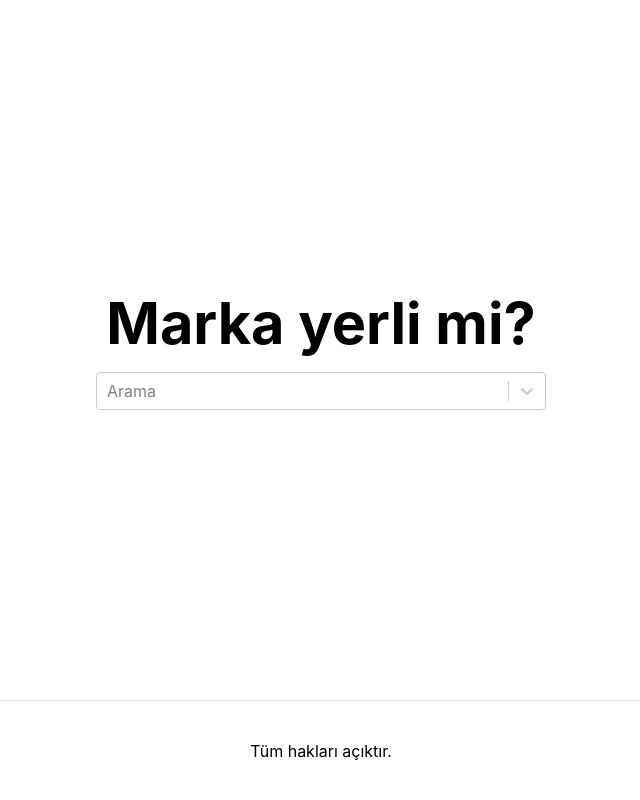
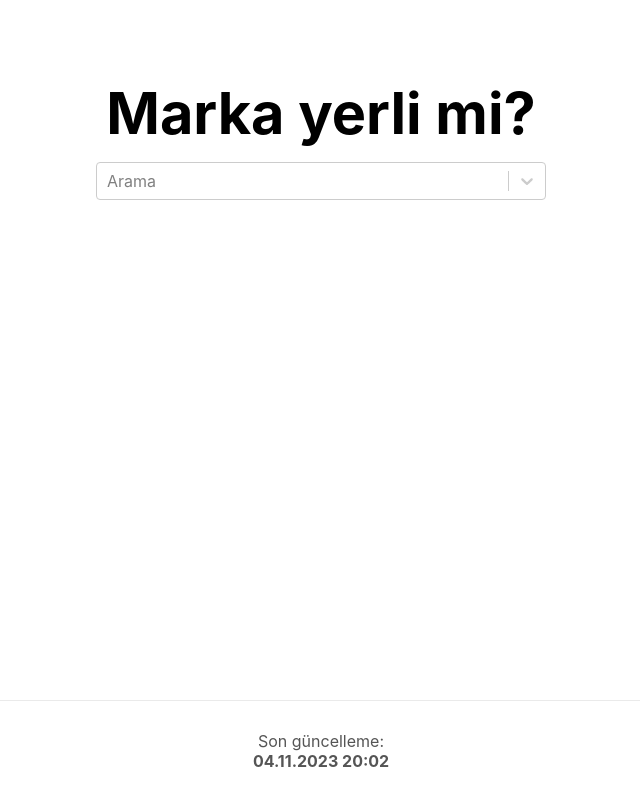
Before and after one commit to huseyincetin2/yerli-marka, a Next.js app: page / in a window 1280 px wide. Shown: the whole page, without its empty margins (319-959 px from the left). Built offline with nearby package versions, Linux system fonts and the light colour scheme.

Commit message:
Arama kutusu yukarı çıkarıldı

```diff
--- a/pages/index.js
+++ b/pages/index.js
@@ -45,7 +45,12 @@ export default function Home() {
         />
       </main>
 
-      <footer>Tüm hakları açıktır.</footer>
+      <footer>
+        <div>Son güncelleme:</div>
+        <div>
+          <b>04.11.2023 20:02</b>
+        </div>
+      </footer>
 
       <style jsx>{`
         main {
@@ -53,14 +58,16 @@ export default function Home() {
           flex: 1;
           display: flex;
           flex-direction: column;
-          justify-content: center;
+          justify-content: top;
           align-items: center;
         }
         footer {
           width: 100%;
           height: 100px;
+          color: #555;
           border-top: 1px solid #eaeaea;
           display: flex;
+          flex-direction: column;
           justify-content: center;
           align-items: center;
         }
```
